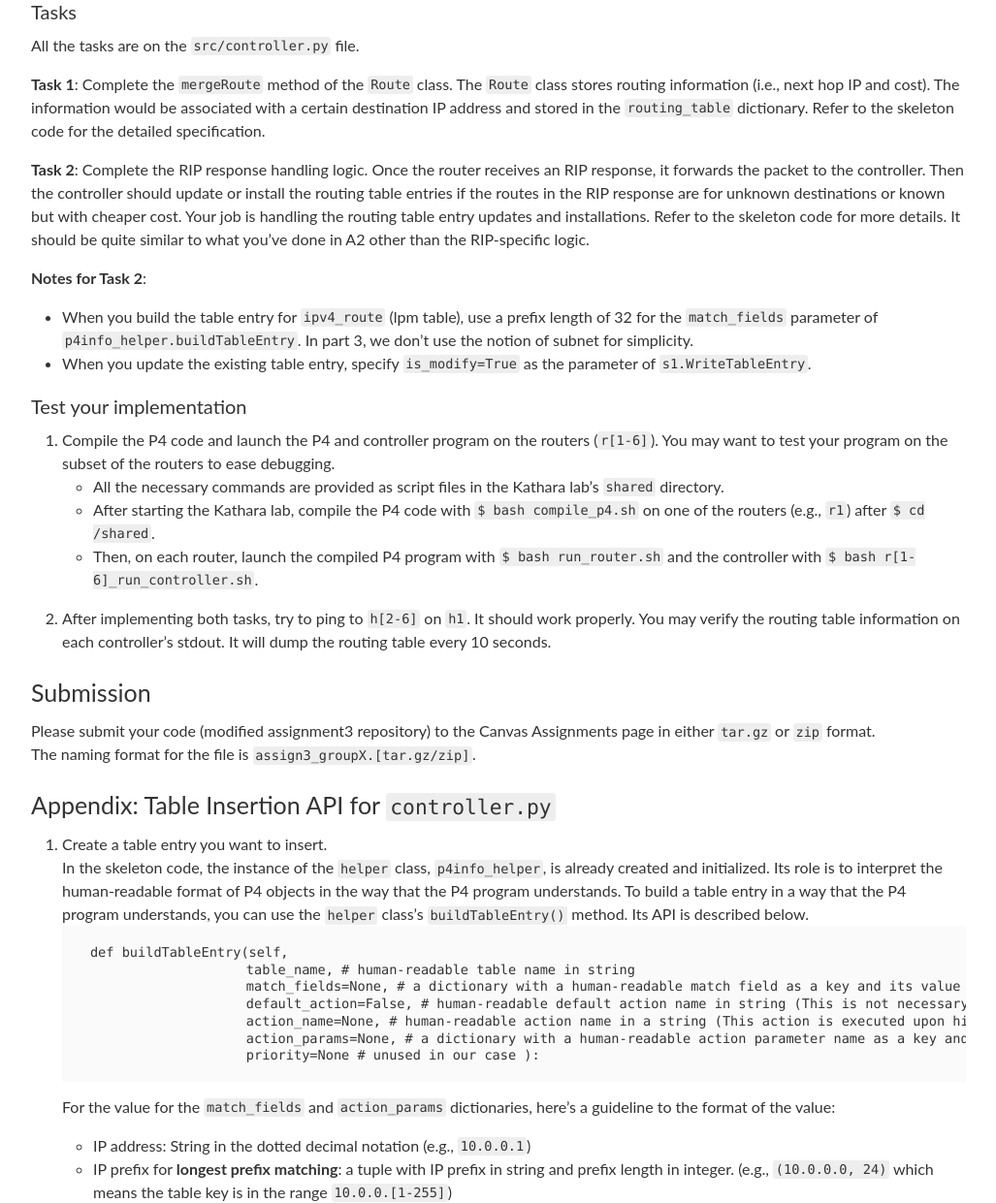
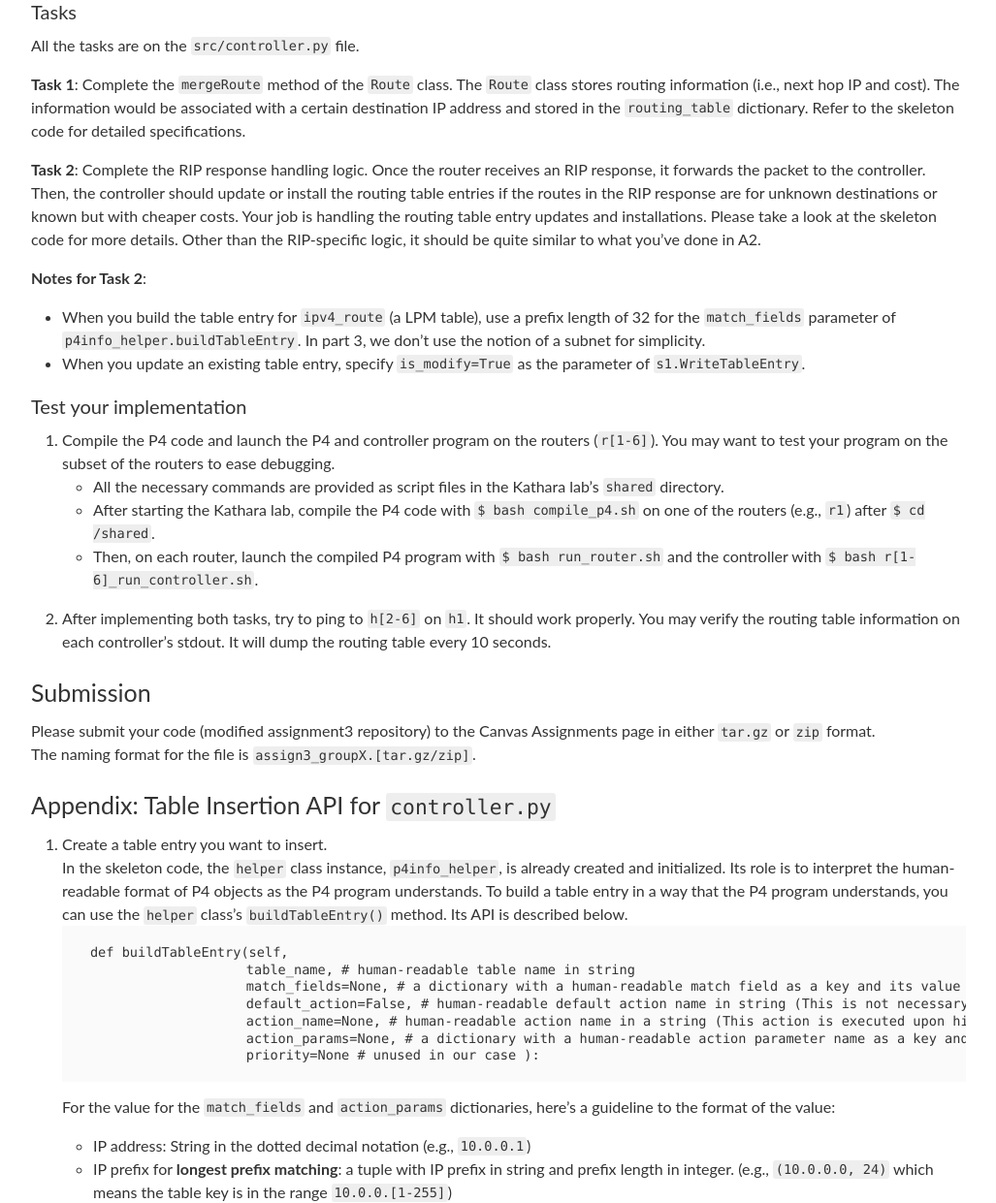
Before and after one commit to utcs356/sp25, a Jekyll site: the page built from _pages/3_improved_router.md, in a window 1280 px wide and 1400 px high, scrolled down 3680 px. Shown: the part 159-1400 px from the top of the window at 97% size, without its empty margins (126-1153 px from the left). Built offline with Jekyll 4.4.1, drawn with Linux system fonts in a browser that asks for light colours; nearby versions of some CDN libraries; comment, search, counter and statistics services are not loaded; some of the changed text lies outside the part shown.

Commit message:
Update 3_improved_router.md

````diff
--- a/_pages/3_improved_router.md
+++ b/_pages/3_improved_router.md
@@ -58,7 +58,7 @@ Once the router receives the ARP reply, it forwards the reply to the controller.
 * All the necessary commands are provided as script files in the Kathara lab's `shared` directory.
 * After starting the Kathara lab, compile the P4 code with `$ bash compile_p4.sh` on one of the routers (e.g., `r1`) after `$ cd /shared`.
 * Then, on each router, launch the compiled P4 program with `$ bash run_router.sh` and the controller with `$ bash r[1-3]_run_controller.sh`.
-2. After implementing both tasks, try to run `$ ping 20.0.0.10` on `h1`. It should work and the ARP request and reply packets should appear along the path. You may check these with `$tcpdump -i any arp` on `r1` and `r2`.
+2. After implementing both tasks, try running `$ ping 20.0.0.10` on `h1`. It should work, and the ARP request and reply packets should appear along the path. You may check these with `$tcpdump—i any arp` on `r1` and `r2`.
 
 ### Part 3: RIP
 #### Overview
@@ -68,13 +68,13 @@ Your tasks are implementing part of RIP protocol support on `src/controller.py`.
 #### Tasks
 All the tasks are on the `src/controller.py` file.
 
-**Task 1**: Complete the `mergeRoute` method of the `Route` class. The `Route` class stores routing information (i.e., next hop IP and cost). The information would be associated with a certain destination IP address and stored in the `routing_table` dictionary. Refer to the skeleton code for the detailed specification.
+**Task 1**: Complete the `mergeRoute` method of the `Route` class. The `Route` class stores routing information (i.e., next hop IP and cost). The information would be associated with a certain destination IP address and stored in the `routing_table` dictionary. Refer to the skeleton code for detailed specifications.
 
-**Task 2**: Complete the RIP response handling logic. Once the router receives an RIP response, it forwards the packet to the controller. Then the controller should update or install the routing table entries if the routes in the RIP response are for unknown destinations or known but with cheaper cost. Your job is handling the routing table entry updates and installations. Refer to the skeleton code for more details. It should be quite similar to what you've done in A2 other than the RIP-specific logic.
+**Task 2**: Complete the RIP response handling logic. Once the router receives an RIP response, it forwards the packet to the controller. Then, the controller should update or install the routing table entries if the routes in the RIP response are for unknown destinations or known but with cheaper costs. Your job is handling the routing table entry updates and installations. Please take a look at the skeleton code for more details. Other than the RIP-specific logic, it should be quite similar to what you've done in A2.
 
 **Notes for Task 2**:
-* When you build the table entry for `ipv4_route` (lpm table), use a prefix length of 32 for the `match_fields` parameter of `p4info_helper.buildTableEntry`. In part 3, we don't use the notion of subnet for simplicity.
-* When you update the existing table entry, specify `is_modify=True` as the parameter of `s1.WriteTableEntry`.
+* When you build the table entry for `ipv4_route` (a LPM table), use a prefix length of 32 for the `match_fields` parameter of `p4info_helper.buildTableEntry`. In part 3, we don't use the notion of a subnet for simplicity.
+* When you update an existing table entry, specify `is_modify=True` as the parameter of `s1.WriteTableEntry`.
 
 #### Test your implementation
 1. Compile the P4 code and launch the P4 and controller program on the routers (`r[1-6]`). You may want to test your program on the subset of the routers to ease debugging.
@@ -90,7 +90,7 @@ The naming format for the file is `assign3_groupX.[tar.gz/zip]`.
 
 ### Appendix: Table Insertion API for `controller.py`
 1. Create a table entry you want to insert.
-    In the skeleton code, the instance of the `helper` class, `p4info_helper`, is already created and initialized. Its role is to interpret the human-readable format of P4 objects in the way that the P4 program understands. To build a table entry in a way that the P4 program understands, you can use the `helper` class's `buildTableEntry()` method.  Its API is described below.
+    In the skeleton code, the `helper` class instance, `p4info_helper`, is already created and initialized. Its role is to interpret the human-readable format of P4 objects as the P4 program understands. To build a table entry in a way that the P4 program understands, you can use the `helper` class's `buildTableEntry()` method.  Its API is described below.
     ```
     def buildTableEntry(self,
                         table_name, # human-readable table name in string
@@ -110,11 +110,12 @@ The naming format for the file is `assign3_groupX.[tar.gz/zip]`.
     For more details, you can refer to the file, `assignment2/labs/star_four_hosts/shared/utils/p4runtime_lib/helper.py`.
 
 2. Send a table entry to the switch.
-    The `Bmv2SwitchConnection` object, `s1`, is provided and initialized. The object is the abstraction of a connection between the switch and the controller.
-    To add a table entry you built in the above step, you can simply call the `WriteTableEntry` method of the `Bmv2SwitchConnectoin` object with `table_entry` as a parameter. (e.g., `s1.WriteTableEntry(table_entry)`) When you update the existing table entry, specify `is_modify=True` as the parameter of `s1.WriteTableEntry`. (e.g., `s1.WriteTableEntry(table_entry, is_modify=True)`)
+    The `Bmv2SwitchConnection` object, `s1`, is provided and initialized. It is an abstraction of a connection between the switch and the controller.
+    To add a table entry you built in the above step, you can simply call the `WriteTableEntry` method of the `Bmv2SwitchConnectoin` object with `table_entry` as a parameter (e.g., `s1.WriteTableEntry(table_entry)`).
+    When you update an existing table entry, specify `is_modify=True` as the parameter of `s1.WriteTableEntry` (e.g., `s1.WriteTableEntry(table_entry, is_modify=True)`).
 
 #### Usage example
-Say there's a `l2_simple_switch.p4` and it defines a table in the ingress control block as below.
+Say there's a `l2_simple_switch.p4`, which defines a table in the ingress control block, as below.
 ```p4
 ...
 control MyIngress() {
````
Also changed, not shown: other parts of _pages/3_improved_router.md (+4 -4 lines).
